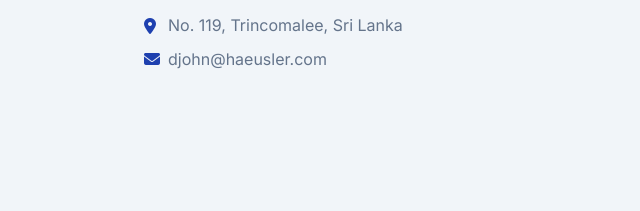
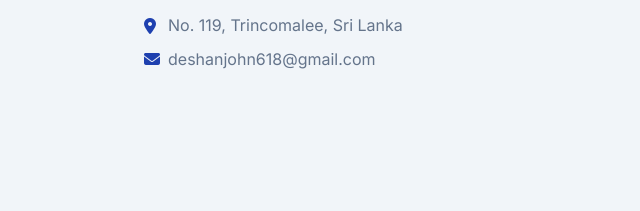
Before and after one commit to Djohn618/Shanika_Store, a plain HTML site: page location.html in a window 1280 px wide. Shown: the part 3509-3720 px from the top of the page, 512-1152 px from the left. Drawn offline with nearby package versions, Linux system fonts and the light colour scheme.

Commit message:
Update contact email in footer section

```diff
--- a/location.html
+++ b/location.html
@@ -308,7 +308,7 @@
                     <h4 data-translate="footer-contact">Contact Info</h4>
                     <div class="contact-info">
                         <p><i class="fas fa-map-marker-alt"></i> <span data-translate="footer-address">No. 119, Trincomalee, Sri Lanka</span></p>
-                        <p><i class="fas fa-envelope"></i> djohn@haeusler.com</p>
+                        <p><i class="fas fa-envelope"></i> deshanjohn618@gmail.com</p>
                     </div>
                 </div>
                 <div class="footer-section">
```
